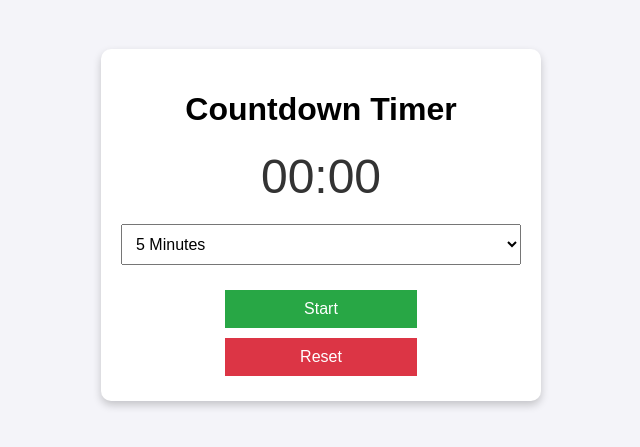
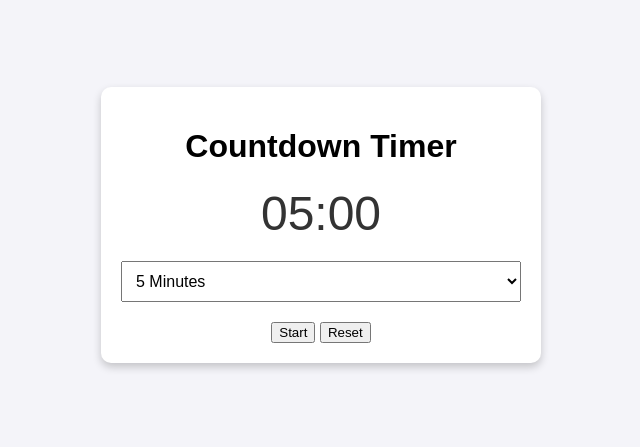
Before and after one commit to Kdampil/my-electron-app, an Electron app: page index.html in a window 800 px wide. Shown: the part 175-622 px from the top of the page, without its empty margins (79-719 px from the left). Drawn offline with Linux system fonts and the light colour scheme.

Commit message:
Update index.html

```diff
--- a/index.html
+++ b/index.html
@@ -7,19 +7,18 @@
   <link rel="stylesheet" href="style.css">
 </head>
 <body>
+  <div id="drag-bar"></div>
   <div class="container">
     <h1>Countdown Timer</h1>
-    <div class="timer-display" id="timer">00:00</div>
-    <select id="time-dropdown">
+    <div class="timer-display">05:00</div>
+    <select id="time-selector">
       <option value="300">5 Minutes</option>
       <option value="600">10 Minutes</option>
       <option value="900">15 Minutes</option>
       <option value="1800">30 Minutes</option>
     </select>
-    <div class="buttons">
-      <button id="start-btn">Start</button>
-      <button id="reset-btn">Reset</button>
-    </div>
+    <button id="start-button">Start</button>
+    <button id="reset-button">Reset</button>
   </div>
   <audio id="alert-sound" src="assets/alert.mp3"></audio>
   <script src="renderer.js"></script>
```
